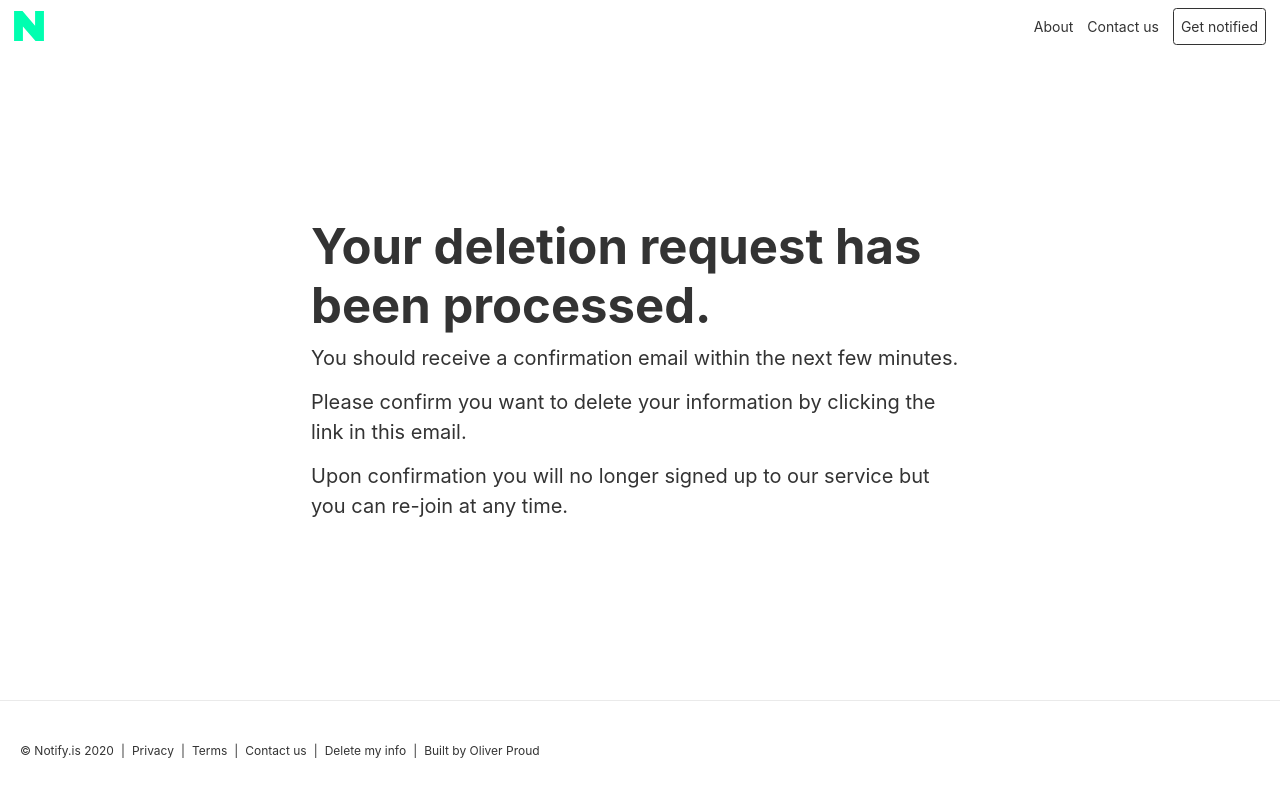
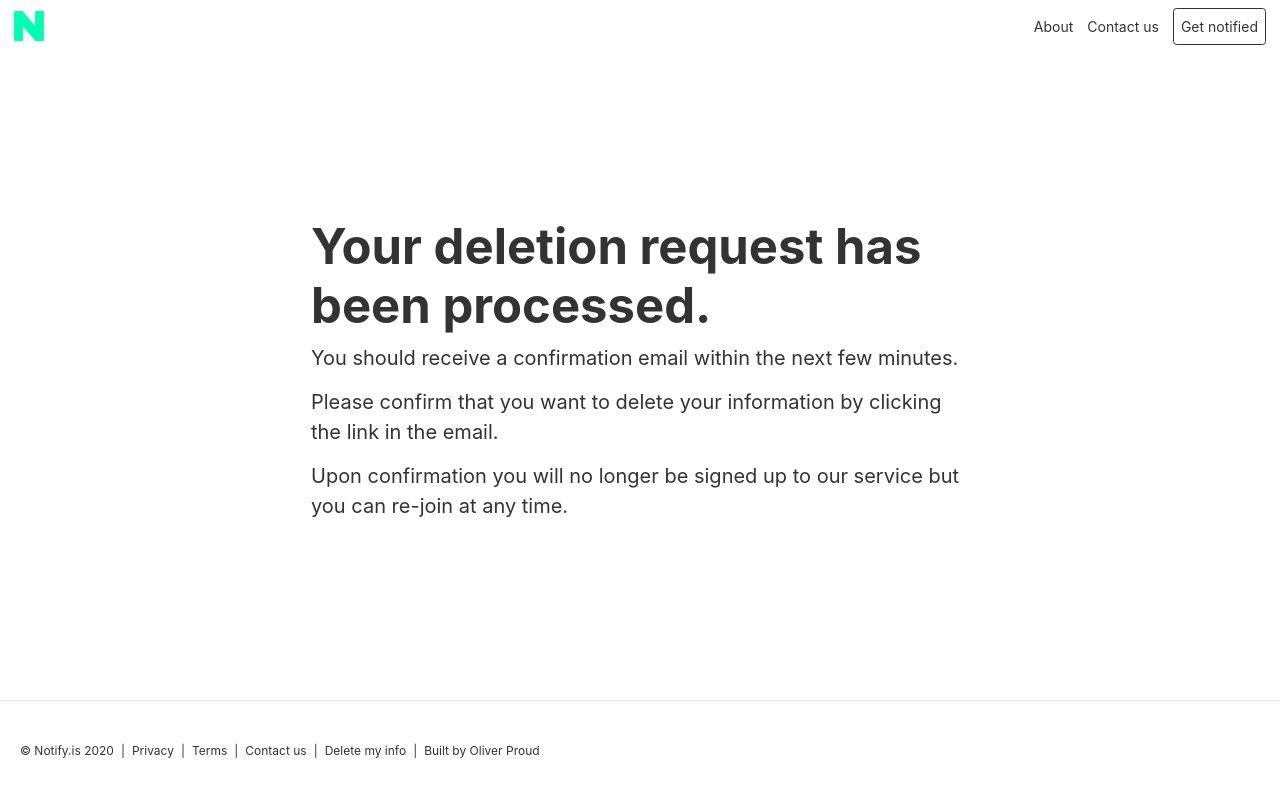
Before and after one commit to oliverproud/notify.is, a Next.js app: page /confirm in a window 1280 px wide. Shown: the top 796 px of the page. Built offline with nearby package versions, Linux system fonts and the light colour scheme.

Commit message:
update text

```diff
--- a/pages/confirm.js
+++ b/pages/confirm.js
@@ -15,8 +15,8 @@ export default function ConfirmDelete() {
         <div className="intro-header px-4">
           <h1 className="display-4">Your deletion request has been processed.</h1>
           <p className="p-delete">You should receive a confirmation email within the next few minutes.</p>
-          <p className="p-delete">Please confirm you want to delete your information by clicking the link in this email.</p>
-          <p className="p-delete">Upon confirmation you will no longer signed up to our service but you can re-join at any time.</p>
+          <p className="p-delete">Please confirm that you want to delete your information by clicking the link in the email.</p>
+          <p className="p-delete">Upon confirmation you will no longer be signed up to our service but you can re-join at any time.</p>
         </div>
       </div>
 
```
